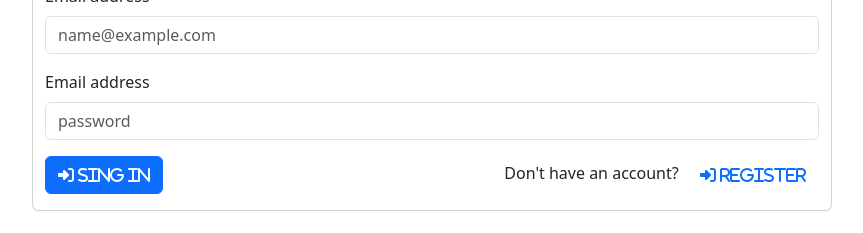
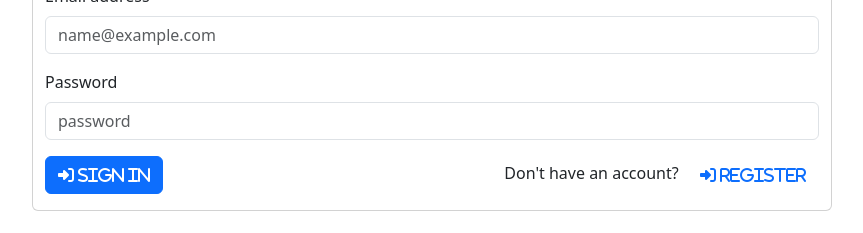
Before and after one commit to bullionder/book-social-network, an Angular app in the folder book-network-ui/: page /login in a window 1280 px wide. Shown: the part 284-517 px from the top of the page, without its empty margins (208-1071 px from the left). Built offline with nearby package versions, Linux system fonts and the light colour scheme.

Commit message:
Missing two-way binding fixed in login.component.html

```diff
--- a/book-network-ui/src/app/pages/login/login.component.html
+++ b/book-network-ui/src/app/pages/login/login.component.html
@@ -6,15 +6,15 @@
   </div>
   <div class="mb-3">
     <label for="login" class="form-label">Email address</label>
-    <input [ngModel]=authRequest.email type="email" class="form-control" id="login" placeholder="name@example.com">
+    <input [(ngModel)]="authRequest.email" type="email" class="form-control" id="login" placeholder="name@example.com">
   </div>
   <div class="mb-3">
-    <label for="password" class="form-label">Email address</label>
-    <input [ngModel]=authRequest.password type="password" class="form-control" id="password" placeholder="password">
+    <label for="password" class="form-label">Password</label>
+    <input [(ngModel)]="authRequest.password" type="password" class="form-control" id="password" placeholder="password">
   </div>
   <div class="d-flex justify-content-between mb-3">
     <button (click)="login()" type="button" class="btn btn-primary">
-      <em class="fas fa-sign-in-alt">&nbsp;Sing in</em>
+      <em class="fas fa-sign-in-alt">&nbsp;Sign in</em>
     </button>
     <div>
       Don't have an account?&nbsp;
--- a/book-network-ui/src/app/services/models/authentication-request.ts
+++ b/book-network-ui/src/app/services/models/authentication-request.ts
@@ -4,5 +4,5 @@
 
 export interface AuthenticationRequest {
   email: string;
-  password?: string;
+  password: string;
 }
```
